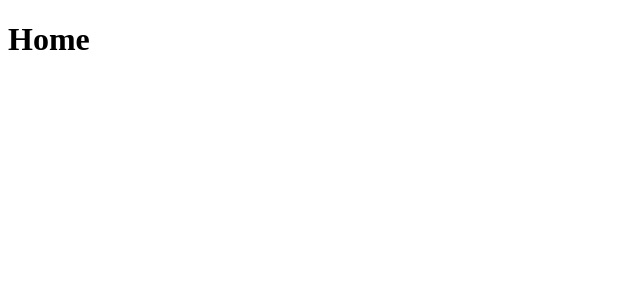
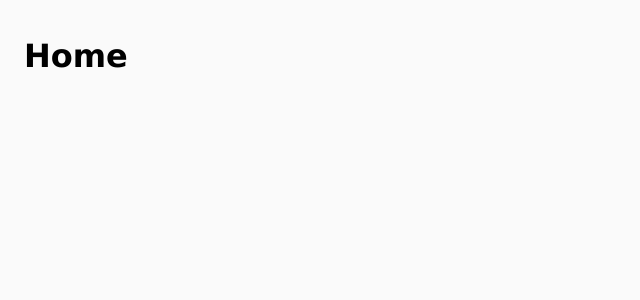
Before and after one commit to ndbzika/ndbzika.github.io, a Next.js app: page / in a window 1280 px wide. Shown: the top 300 px of the page, without its empty margins (0-640 px from the left). Built offline with nearby package versions, Linux system fonts and the light colour scheme.

Commit message:
feat: Setting up styled-components

```diff
--- a/next.config.js
+++ b/next.config.js
@@ -1,4 +1,8 @@
 /** @type {import('next').NextConfig} */
-const nextConfig = {}
+const nextConfig = {
+  compiler: {
+    styledComponents: true,
+  },
+};
 
-module.exports = nextConfig
+module.exports = nextConfig;
--- a/package.json
+++ b/package.json
@@ -18,7 +18,11 @@
     "react": "18.2.0",
     "react-dom": "18.2.0",
     "react-icons": "^4.9.0",
+    "styled-components": "^6.1.0",
     "typescript": "5.1.3"
   },
-  "devDependencies": {}
+  "devDependencies": {
+    "@swc/plugin-styled-components": "^1.5.94",
+    "babel-plugin-styled-components": "^2.1.4"
+  }
 }
--- /dev/null
+++ b/src/app/Providers.tsx
@@ -0,0 +1,18 @@
+"use client";
+
+import StyledComponentsRegistry from "@/lib/registry";
+import { ThemeProvider } from "styled-components";
+import theme from "@/styles/theme";
+import GlobalStyles from "@/styles/GlobalStyles";
+import { ReactNode } from "react";
+
+const Providers = ({ children }: { children: ReactNode }) => {
+  return (
+    <StyledComponentsRegistry>
+      <GlobalStyles />
+      <ThemeProvider theme={theme}>{children}</ThemeProvider>
+    </StyledComponentsRegistry>
+  );
+};
+
+export default Providers;
--- a/src/app/layout.tsx
+++ b/src/app/layout.tsx
@@ -1,3 +1,5 @@
+import Providers from "./Providers";
+
 export const metadata = {
   title: "FHMS - Portfolio",
   description: "React Developer",
@@ -10,7 +12,9 @@ export default function RootLayout({
 }) {
   return (
     <html lang="pt-BR">
-      <body>{children}</body>
+      <body>
+        <Providers>{children}</Providers>
+      </body>
     </html>
   );
 }
--- /dev/null
+++ b/src/lib/registry.tsx
@@ -0,0 +1,27 @@
+"use client";
+
+import React, { useState } from "react";
+import { useServerInsertedHTML } from "next/navigation";
+import { ServerStyleSheet, StyleSheetManager } from "styled-components";
+
+export default function StyledComponentsRegistry({
+  children,
+}: {
+  children: React.ReactNode;
+}) {
+  const [styledComponentsStyleSheet] = useState(() => new ServerStyleSheet());
+
+  useServerInsertedHTML(() => {
+    const styles = styledComponentsStyleSheet.getStyleElement();
+    styledComponentsStyleSheet.instance.clearTag();
+    return <>{styles}</>;
+  });
+
+  if (typeof window !== "undefined") return <>{children}</>;
+
+  return (
+    <StyleSheetManager sheet={styledComponentsStyleSheet.instance}>
+      {children}
+    </StyleSheetManager>
+  );
+}
--- /dev/null
+++ b/src/styles/GlobalStyles.ts
@@ -0,0 +1,25 @@
+import { createGlobalStyle } from "styled-components";
+
+const styled = { createGlobalStyle };
+
+const GlobalStyles = styled.createGlobalStyle`
+  html {
+    box-sizing: border-box;
+    background: #f5f4f0;
+    display: block;
+    height: 100%;
+    max-width: 640px;
+    margin: 0 auto;
+    padding: 0;
+  }
+
+  body {
+    background-color: #fafafa;
+    min-height: 100vh;
+    padding: 1rem;
+    margin-top: 0;
+    font-family: Verdana;
+  }
+`;
+
+export default GlobalStyles;
--- /dev/null
+++ b/src/styles/theme.ts
@@ -0,0 +1,7 @@
+const theme = {
+  colors: {
+    primary: "#fafafa",
+  },
+};
+
+export default theme;
```
Also changed, not shown: src/@types/styled.d.ts (added, +8 -0 lines), .babelrc (added), 2 other files (tests, documents, lock files or other folders).
